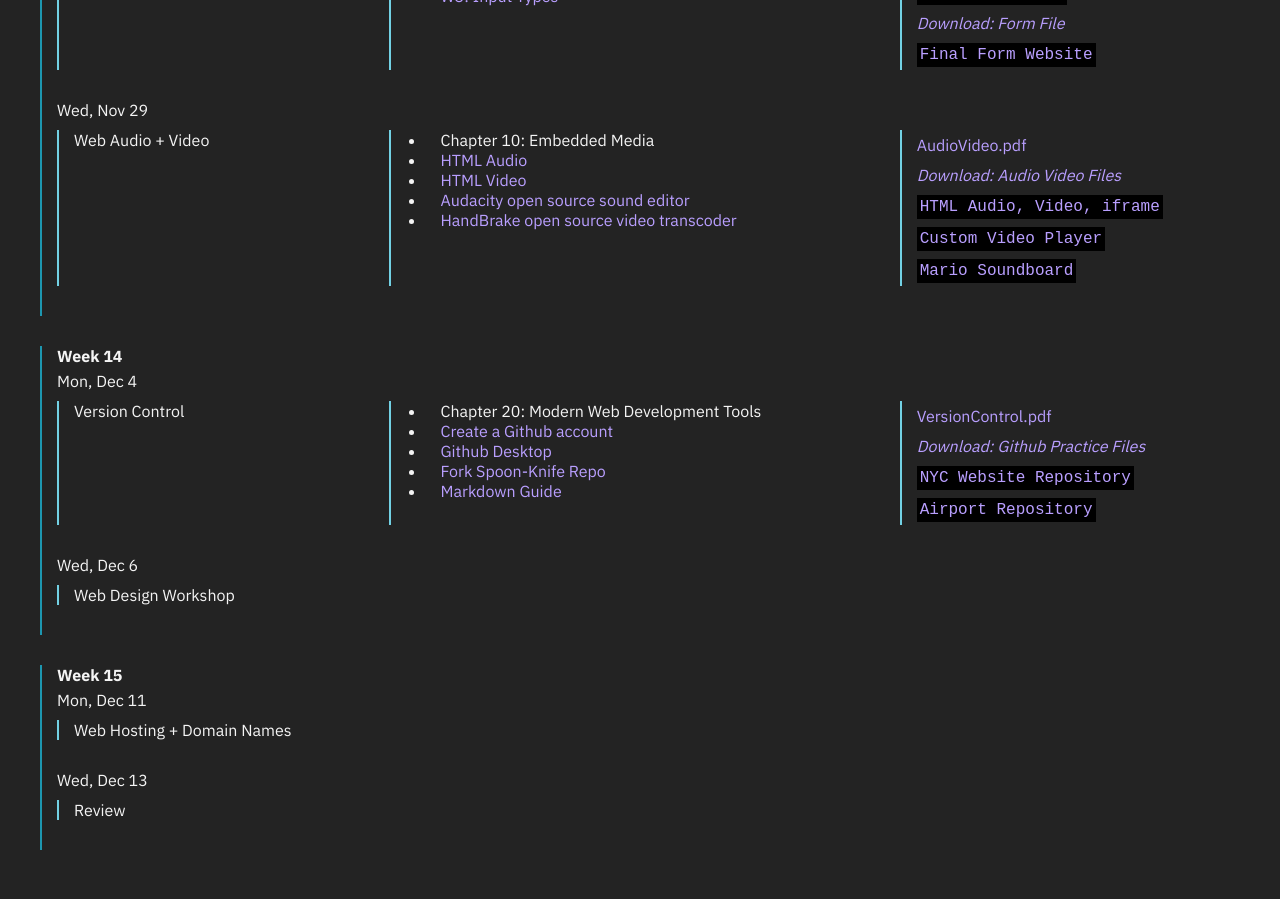
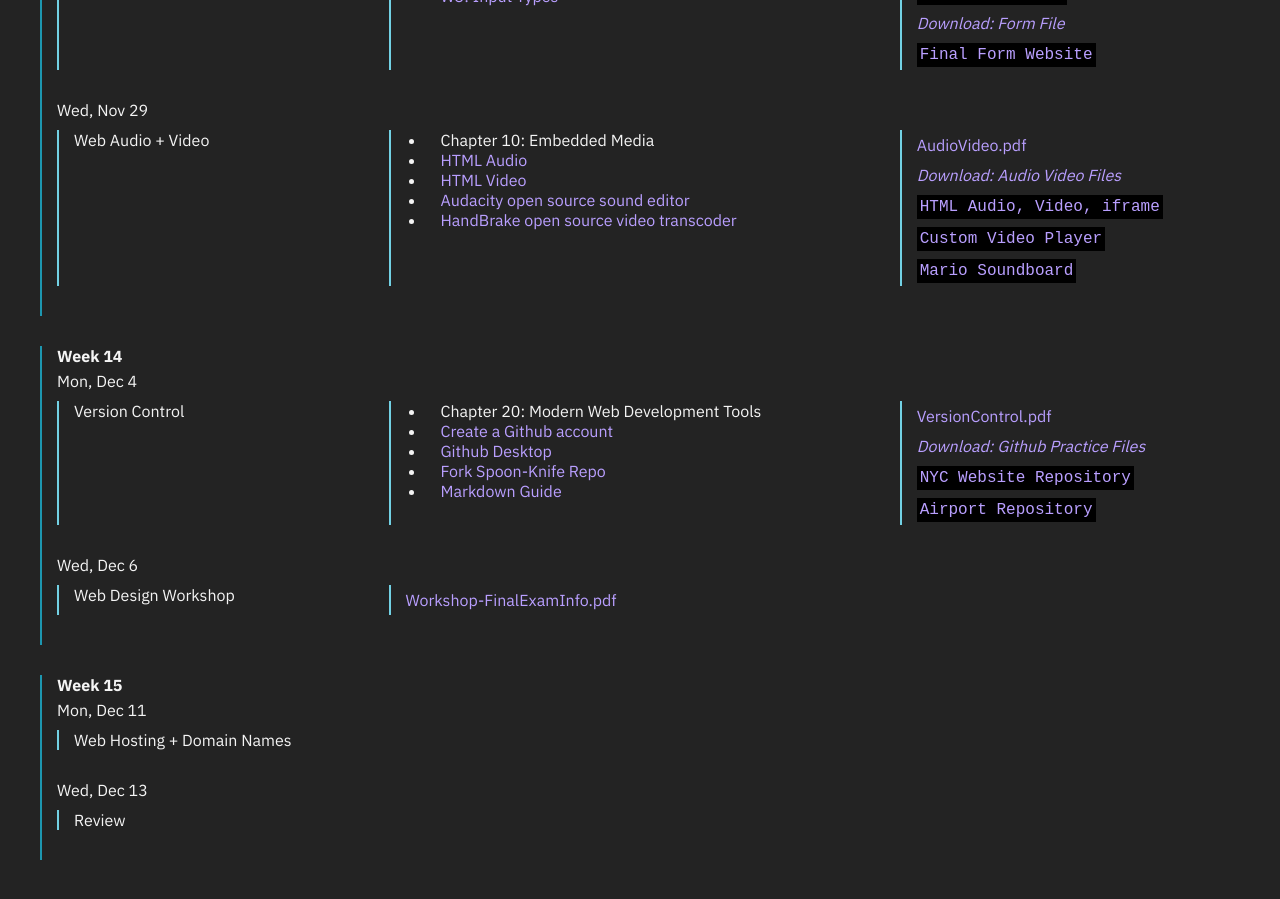
Before and after one commit to emilydidthis/CSCI-UA.004-Fall23, a Jekyll site: the page built from schedule.markdown, in a window 1280 px wide and 900 px high, scrolled down 4819 px. Built offline with Jekyll 4.4.1, drawn with Linux system fonts in a browser that asks for light colours.

Commit message:
final exam info

```diff
--- a/_data/schedule.yaml
+++ b/_data/schedule.yaml
@@ -431,9 +431,9 @@ schedule:
       - topics: Web Design Workshop
         assigned:
         files:
-        - name:
-          path:
-          type:
+        - name: Workshop-FinalExamInfo.pdf
+          path: /assets/slides/15_Workshop_FinalExamInfo.pdf
+          type: slides
   - week_number: 15
     classes:
       - topics: Web Hosting + Domain Names
```
Also changed, not shown: 4 other files.
